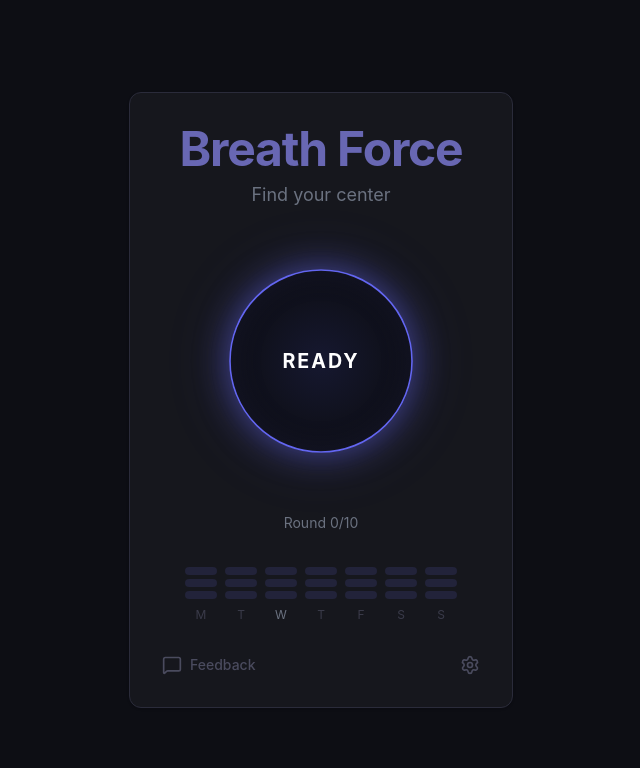
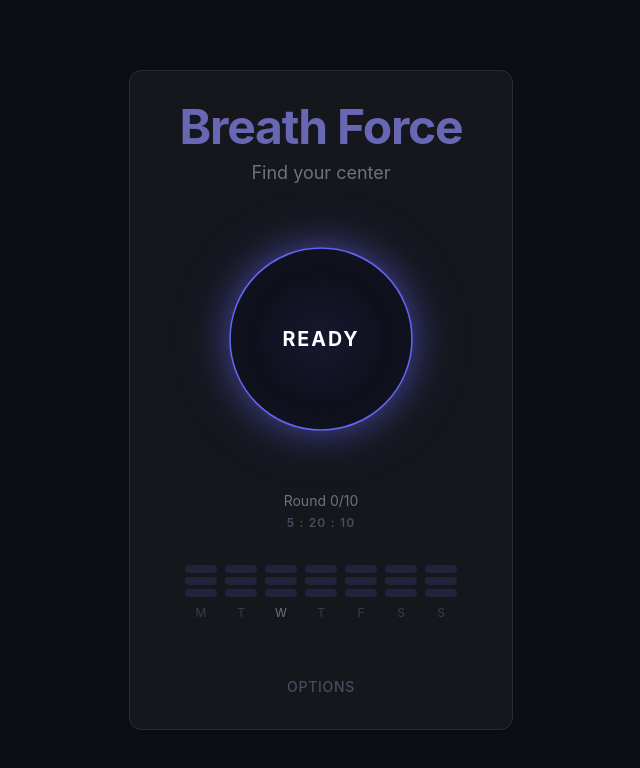
Before and after one commit to akinghill/breath, a React (Vite) app: page / in a window 1280 px wide. Shown: the top 768 px of the page, without its empty margins (319-959 px from the left). Built offline with nearby package versions, Linux system fonts and the light colour scheme.

Commit message:
UI updates

```diff
--- a/src/App.tsx
+++ b/src/App.tsx
@@ -101,6 +101,7 @@ export default function App() {
   const [settingsOpen, setSettingsOpen] = useState(false)
   const [feedbackOpen, setFeedbackOpen] = useState(false)
   const [habit, setHabit] = useState<Record<string, number>>(loadHabit)
+  const [currentView, setCurrentView] = useState<'breath' | 'options'>('breath')
 
   const prevStatusRef = useRef<Status>('idle')
   const prevPhaseRef = useRef<Phase>('inhale')
@@ -163,8 +164,10 @@ export default function App() {
     <div className="min-h-screen bg-[#0d0e14] flex items-center justify-center p-6">
 
       <Card className="w-full max-w-sm bg-[#16171d] border-[#2a2b3a]">
-        <CardContent className="p-8 flex flex-col items-center">
+        <CardContent className="p-8 flex flex-col items-center w-full">
 
+          {currentView === 'breath' ? (
+            <>
               <header className="text-center mb-10">
                 <h1 className="text-5xl font-bold text-[#6867b3] tracking-tight">Breath Force</h1>
                 <p className="text-[#6b7280] mt-2 text-lg">Find your center</p>
@@ -193,14 +196,19 @@ export default function App() {
                 </div>
               </div>
 
-          <p className="text-[#6b7280] text-sm mb-8">
+              <div className="flex flex-col items-center mb-8 gap-1">
+                <p className="text-[#6b7280] text-sm">
                   Round {sets}/{settings.maxRounds}
                 </p>
+                <p className="text-[#4a4b5e] text-xs font-semibold tracking-widest uppercase">
+                  {settings.baseTime} : {settings.baseTime * 4} : {settings.baseTime * 2}
+                </p>
+              </div>
 
               {/* Weekly habit tracker */}
               <WeeklyHabitTracker habit={habit} today={today} />
 
-          <div className="w-full space-y-3">
+              <div className="w-full space-y-3 mt-4">
                 {status !== 'idle' && (
                   <div className="flex gap-3">
                     <Button
@@ -218,24 +226,52 @@ export default function App() {
                     </Button>
                   </div>
                 )}
-            <div className="flex justify-between items-center">
+                {status === 'idle' && (
+                  <div className="flex justify-center items-center pt-2">
                     <button
+                      onClick={() => setCurrentView('options')}
+                      className="text-[#4a4b5e] hover:text-[#6b7280] transition-colors text-sm font-medium uppercase tracking-wider"
+                    >
+                      Options
+                    </button>
+                  </div>
+                )}
+              </div>
+            </>
+          ) : (
+            <div className="w-full flex flex-col items-center min-h-[460px]">
+              <header className="text-center mb-10 mt-4">
+                <h1 className="text-4xl font-bold text-[#6867b3] tracking-tight">Options</h1>
+                <p className="text-[#6b7280] mt-2 text-md">Customize your experience</p>
+              </header>
+              <div className="w-full space-y-4 flex flex-col flex-1">
+                <Button
+                  onClick={() => setSettingsOpen(true)}
+                  variant="outline"
+                  className="w-full border-[#4a4b5e] text-white bg-[#1a1b26] hover:bg-[#252638] flex items-center justify-start gap-4 h-14 text-lg px-6"
+                >
+                  <Settings size={22} className="text-[#6366f1]" />
+                  Settings
+                </Button>
+                <Button
                   onClick={() => setFeedbackOpen(true)}
-                disabled={status !== 'idle'}
-                className="text-[#4a4b5e] hover:text-[#6b7280] transition-colors disabled:opacity-30 disabled:cursor-not-allowed flex items-center gap-2 text-sm font-medium"
+                  variant="outline"
+                  className="w-full border-[#4a4b5e] text-white bg-[#1a1b26] hover:bg-[#252638] flex items-center justify-start gap-4 h-14 text-lg px-6"
                 >
-                <MessageSquare size={20} />
+                  <MessageSquare size={22} className="text-[#6366f1]" />
                   Feedback
-              </button>
+                </Button>
+              </div>
+              <div className="w-full flex justify-center mt-auto pt-6">
                 <button
-                onClick={() => setSettingsOpen(true)}
-                disabled={status !== 'idle'}
-                className="text-[#4a4b5e] hover:text-[#6b7280] transition-colors disabled:opacity-30 disabled:cursor-not-allowed"
+                  onClick={() => setCurrentView('breath')}
+                  className="text-[#4a4b5e] hover:text-[#6b7280] transition-colors text-sm font-medium uppercase tracking-wider"
                 >
-                <Settings size={20} />
+                  Back
                 </button>
               </div>
             </div>
+          )}
 
         </CardContent>
       </Card>
```
Lines whose indentation alone changed are shown as unchanged.
